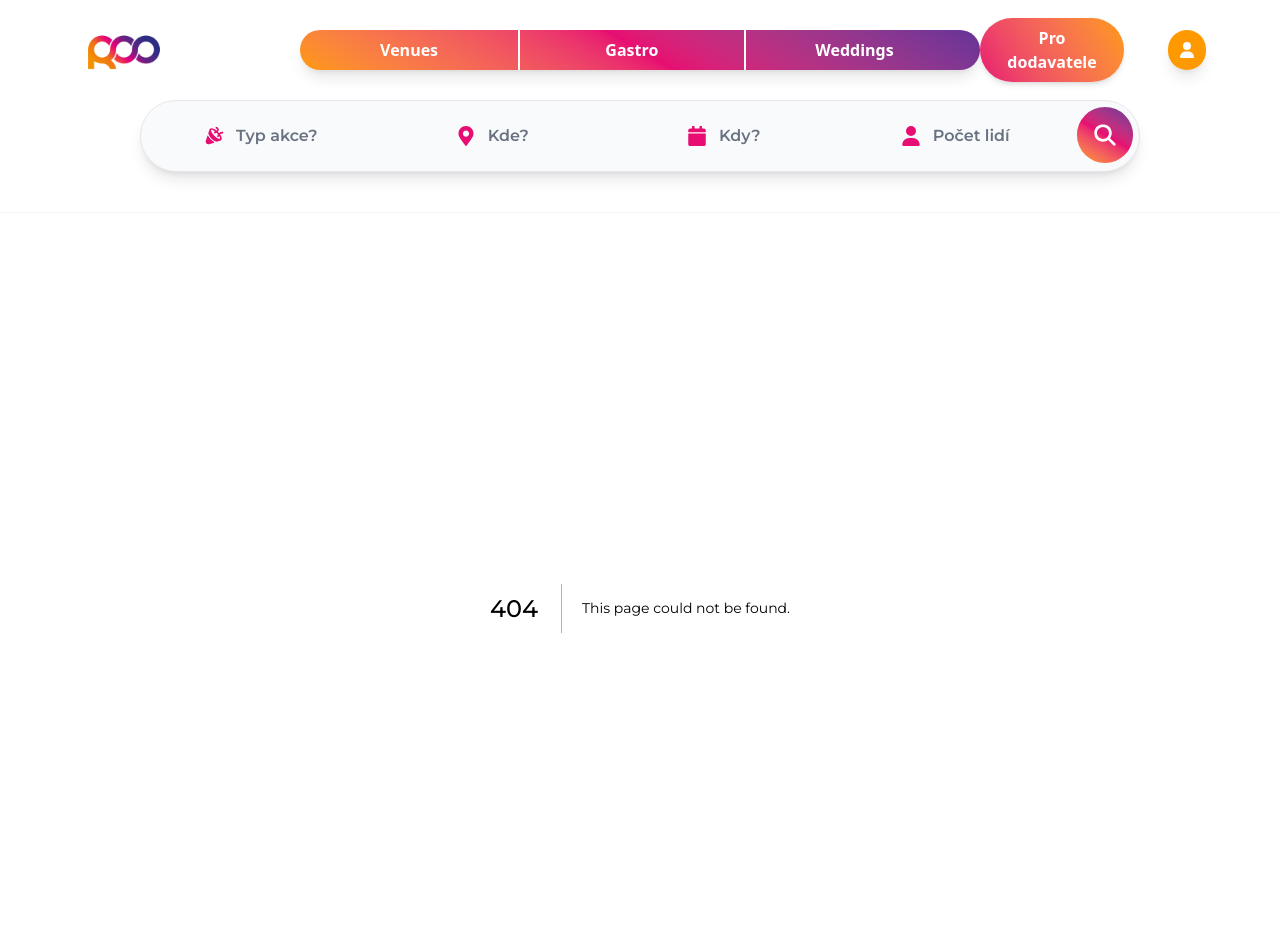
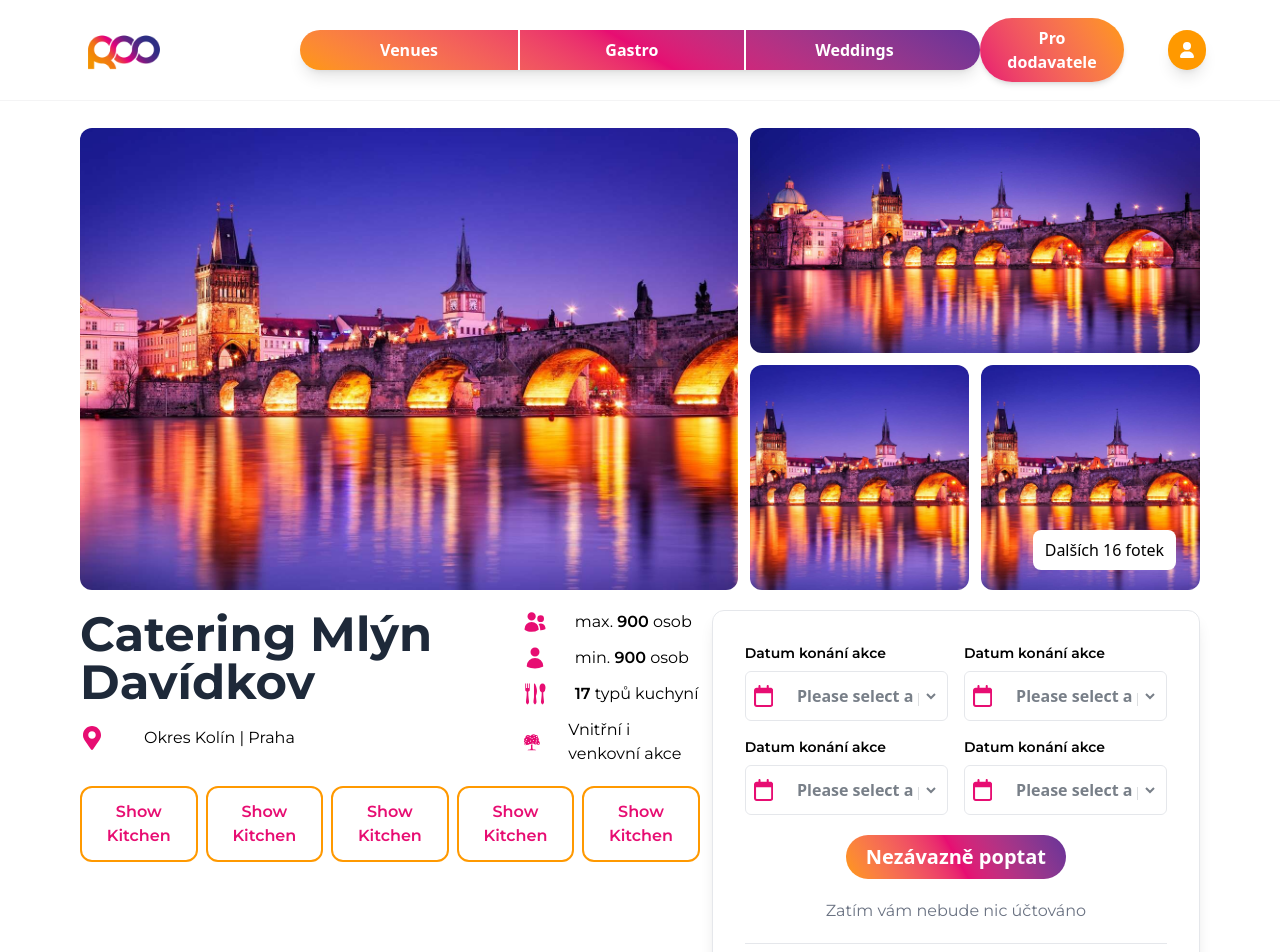
Before and after one commit to mardol131/roo, a Next.js app: page /inzerat/muj-inzerat in a window 1280 px wide. Before the commit this address had no page. Shown: the top 952 px of the page. Built offline with nearby package versions, Linux system fonts and the light colour scheme.

Commit message:
Creating listing page

```diff
--- a/app/_components/global/cards/ListingCard.tsx
+++ b/app/_components/global/cards/ListingCard.tsx
@@ -5,13 +5,17 @@ import React, { useState } from "react";
 import image from "../../../_images/test.jpg";
 import { FaStar } from "react-icons/fa";
 import { FaHeart } from "react-icons/fa6";
+import Link from "next/link";
 
 type Props = {};
 
 export default function ListingCard({}: Props) {
   const [isLiked, setIsLiked] = useState<boolean>(false);
   return (
-    <div className="relative rounded-xl overflow-hidden shadow-2xl">
+    <Link
+      href={"/inzerat/muj-inzerat"}
+      className="relative rounded-xl overflow-hidden shadow-2xl"
+    >
       <button className="absolute left-2 top-2 bg-orange py-1 px-2 rounded-full text-sm text-white font-semibold">
         Kategorie
       </button>
@@ -51,6 +55,6 @@ export default function ListingCard({}: Props) {
           <p className="font-semibold">4,9</p>
         </div>
       </div>
-    </div>
+    </Link>
   );
 }
--- a/app/_components/global/header/HeaderDesktop.tsx
+++ b/app/_components/global/header/HeaderDesktop.tsx
@@ -18,6 +18,7 @@ import {
   CurrentStepType,
   lowerHeaderStep,
 } from "@/app/_redux/slices/lowerHeaderStepsSlice";
+import { useParams, useRouter, useSearchParams } from "next/navigation";
 
 type Props = {};
 
@@ -168,11 +169,18 @@ export function LowerHeaderButton(props: {
 
 export default function HeaderDesktop({}: Props) {
   const { currentStep } = useAppSelector((state) => state.lowerHeaderStep);
+  const { slug } = useParams();
+  console.log(slug);
   console.log(currentStep);
 
   return (
-    <div className="fixed bg-white z-50 px-[74px] flex flex-col items-center w-full border-b border-zinc-100 pb-5">
+    <div
+      className={`fixed bg-white z-50 px-[74px] flex flex-col items-center w-full border-b border-zinc-100 ${
+        !slug && "pb-5"
+      }`}
+    >
       <UpperHeader />
+      {!slug && (
         <div className="relative flex flex-col gap-5 items-center justify-center w-full">
           <LowerHeader />
           <div className="relative w-full">
@@ -182,6 +190,7 @@ export default function HeaderDesktop({}: Props) {
             {currentStep == "people" && <GuestsSettings />}
           </div>
         </div>
+      )}
     </div>
   );
 }
--- /dev/null
+++ b/app/inzerat/[slug]/page.tsx
@@ -0,0 +1,202 @@
+import SectionWrapper from "@/app/_components/wrappers/SectionWrapper";
+import React from "react";
+
+import image from "@/app/_images/test.jpg";
+import Image from "next/image";
+import Heading from "@/app/_components/global/atoms/Heading";
+import { FaMapMarker, FaMapMarkerAlt } from "react-icons/fa";
+import { HiMiniUsers, HiUser, HiUsers } from "react-icons/hi2";
+import { GiForkKnifeSpoon, GiFruitTree } from "react-icons/gi";
+import { FaCrown, FaRegCalendar } from "react-icons/fa6";
+
+type Props = {};
+
+export function PhotoGrid() {
+  return (
+    <div className="relative grid grid-cols-[3fr_1fr_1fr] grid-rows-2 w-full gap-3 py-5">
+      {" "}
+      <Image
+        src={image}
+        width={1000}
+        height={1000}
+        alt="image"
+        className="w-full row-span-2 object-cover self-stretch rounded-medium"
+      />
+      <Image
+        src={image}
+        width={1000}
+        height={1000}
+        alt="image"
+        className="w-full row-span-1 col-span-2 rounded-medium"
+      />{" "}
+      <Image
+        src={image}
+        width={1000}
+        height={1000}
+        alt="image"
+        className="w-full col-start-2 row-span-1 object-cover self-stretch rounded-medium"
+      />{" "}
+      <Image
+        src={image}
+        width={1000}
+        height={1000}
+        alt="image"
+        className="w-full col-start-3 row-span-1 object-cover self-stretch rounded-medium"
+      />
+      <button className="absolute bottom-10 right-6 bg-white rounded-lg py-2 px-3">
+        Dalších 16 fotek
+      </button>
+    </div>
+  );
+}
+
+export function ListingHeader() {
+  return (
+    <div className="flex flex-col gap-5">
+      <div className="grid grid-cols-[5fr_2fr]">
+        <div className="flex flex-col gap-5">
+          <h1 className="font-bold text-textNormal break-words">
+            Catering Mlýn Davídkov
+          </h1>
+          <div className="flex items-center gap-10">
+            <FaMapMarkerAlt className="text-2xl text-pink" />
+            <p>Okres Kolín | Praha</p>
+          </div>
+        </div>
+        <div className="flex flex-col gap-3">
+          <div className="flex items-center gap-7">
+            <HiUsers className="text-2xl text-pink" />
+            <p>
+              max. <span className="font-semibold">900</span> osob
+            </p>
+          </div>
+          <div className="flex items-center gap-7">
+            <HiUser className="text-2xl text-pink" />
+            <p>
+              min. <span className="font-semibold">900</span> osob
+            </p>
+          </div>
+          <div className="flex items-center gap-7">
+            <GiForkKnifeSpoon className="text-2xl text-pink" />
+            <p>
+              <span className="font-semibold">17</span> typů kuchyní
+            </p>
+          </div>
+          <div className="flex items-center gap-7">
+            <GiFruitTree className="text-2xl text-pink" />
+            <p>Vnitřní i venkovní akce</p>
+          </div>
+        </div>
+      </div>
+      <div className="w-full grid grid-cols-5 text-center gap-2">
+        <p className="py-3 px-4 border-2 border-orange font-semibold rounded-medium text-pink">
+          Show Kitchen
+        </p>
+        <p className="py-3 px-4 border-2 border-orange font-semibold rounded-medium text-pink">
+          Show Kitchen
+        </p>{" "}
+        <p className="py-3 px-4 border-2 border-orange font-semibold rounded-medium text-pink">
+          Show Kitchen
+        </p>{" "}
+        <p className="py-3 px-4 border-2 border-orange font-semibold rounded-medium text-pink">
+          Show Kitchen
+        </p>{" "}
+        <p className="py-3 px-4 border-2 border-orange font-semibold rounded-medium text-pink">
+          Show Kitchen
+        </p>
+      </div>
+    </div>
+  );
+}
+
+export default function page({}: Props) {
+  return (
+    <div className="-mt-25">
+      <SectionWrapper>
+        <PhotoGrid />
+      </SectionWrapper>
+      <SectionWrapper>
+        <div className="grid grid-cols-[3fr_2fr] w-full gap-3">
+          <div className="min-h-screen">
+            <ListingHeader />
+          </div>
+          <ListingSidebar />
+        </div>
+      </SectionWrapper>
+    </div>
+  );
+}
+
+export function ListingSidebar() {
+  const items = [];
+
+  for (let i = 0; i < 4; i++) {
+    items.push(
+      <div className="flex flex-col gap-2">
+        <p className="font-semibold text-sm">Datum konání akce</p>
+        <div className="flex gap-4 items-center border rounded-small border-borderLight p-2">
+          <FaRegCalendar className="text-pink text-2xl" />
+          <select
+            id="pet-select"
+            className="outline-borderLight w-full p-1 font-semibold text-textNormal/60"
+          >
+            <option value="">Please select a pet</option>
+            <option value="cat">
+              <p>1.10.2025</p>
+            </option>
+            <option value="cat">
+              <p>1.10.2025</p>
+            </option>
+            <option value="cat">
+              <p>1.10.2025</p>
+            </option>
+            <option value="cat">
+              <p>1.10.2025</p>
+            </option>
+            <option value="cat">
+              <p>1.10.2025</p>
+            </option>
+            <option value="cat">
+              <p>1.10.2025</p>
+            </option>
+          </select>
+        </div>
+      </div>
+    );
+  }
+
+  return (
+    <div>
+      <div className="sticky top-40 flex flex-col gap-3">
+        {" "}
+        <div className=" flex flex-col gap-5  border p-8 rounded-medium border-borderLight shadow-lg justify-center items-center">
+          <div className="grid grid-cols-2 gap-4 w-full">{items}</div>
+          <button className="py-2 animate hover:scale-105 cursor-pointer px-5 text-xl bg-linear-60 from-orange via-pink to-violet rounded-full text-white font-semibold">
+            Nezávazně poptat
+          </button>
+          <p className="text-textPlaceholder">Zatím vám nebude nic účtováno</p>
+          <div className="border-t w-full h-1 border-borderLight"></div>
+          <p className="w-full">Orientační cena:</p>
+          <p className="text-2xl font-semibold text-pink mb-5">
+            od 2.000 Kč za osobu
+          </p>
+        </div>
+        <SupervendorBanner />
+      </div>
+    </div>
+  );
+}
+
+export function SupervendorBanner() {
+  return (
+    <div className="border border-borderLight bg-white rounded-medium p-10">
+      <p className="text-center">Tento dodavatel je v kategori</p>
+      <div className="flex items-center justify-center gap-4">
+        <FaCrown className="text-7xl text-amber-400" />
+        <p className="text-4xl font-semibold text-pink uppercase">
+          #Supervendor
+        </p>
+      </div>
+    </div>
+  );
+}
```
Lines whose indentation alone changed are shown as unchanged.
